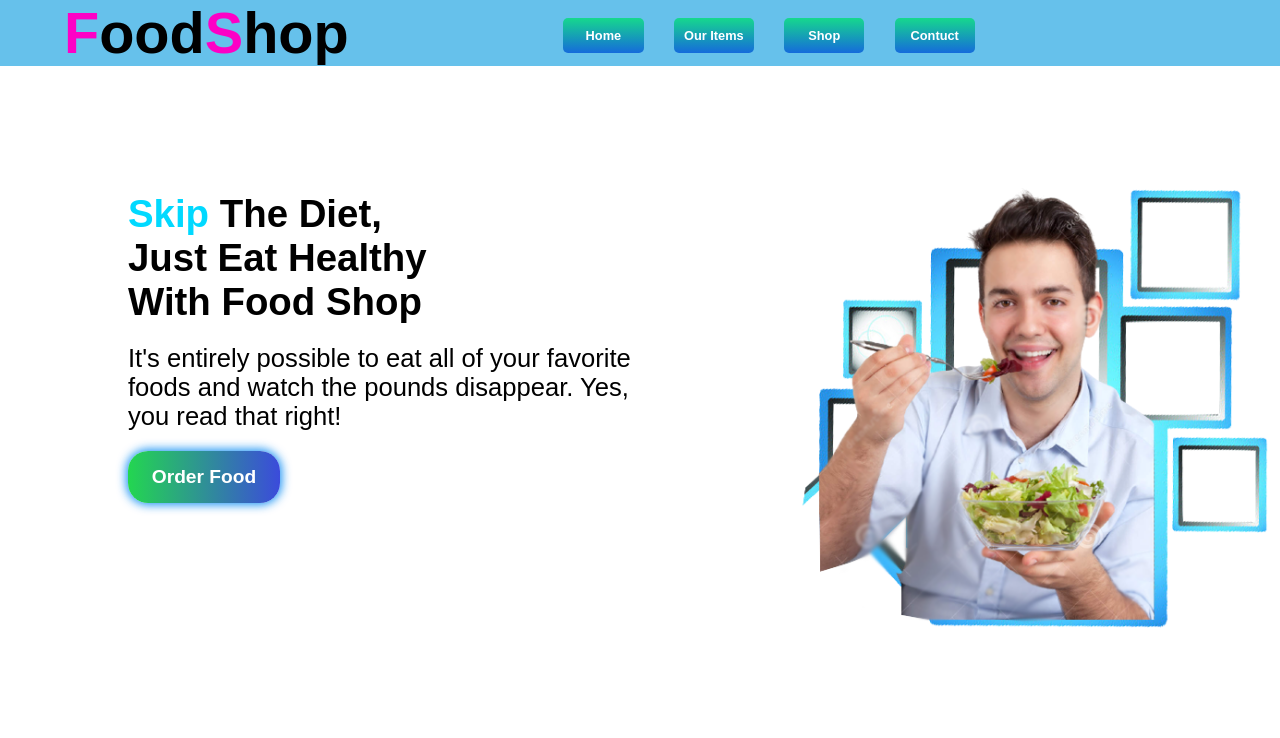
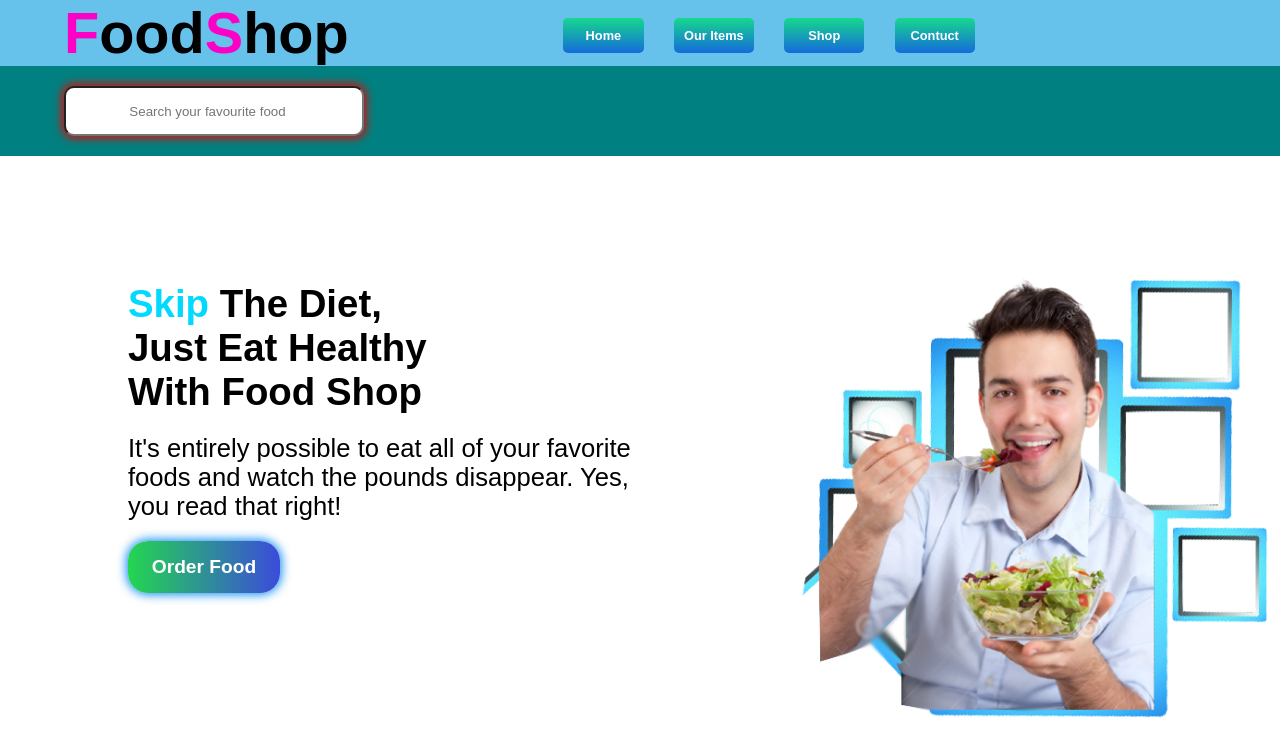
Before and after one commit to sharifok1/myFoodShop, a plain HTML site: page index.html in a window 1280 px wide. Shown: the top 738 px of the page. Drawn offline with Linux system fonts and the light colour scheme.

Commit message:
final upload

```diff
--- a/index.html
+++ b/index.html
@@ -24,6 +24,11 @@
             </ul>
         </div>
     </section>
+    <div class="search">
+        <form id=form>
+            <input type="search" placeholder="Search your favourite food">
+        </form>
+    </div>
 
     <section class="font-view">
         <div class="font-text">
--- a/style.css
+++ b/style.css
@@ -40,6 +40,24 @@ li a{
 p{
     font-size: 2vmax;
 }
+.search{
+    display:flex;
+    width: 100%;
+    background-color: teal;
+}
+#form{
+    padding: 20px 5%;
+    display: inline;
+    align-items: center;
+    }
+    input{
+        text-align: center;
+        width: 300px;
+        height:50px;
+        border-radius: 10px;
+        box-shadow: 0px 0px 10px 2px rgb(226, 6, 6);
+
+    }
 .font-view{
     display: flex;
     width: 100%;
```
